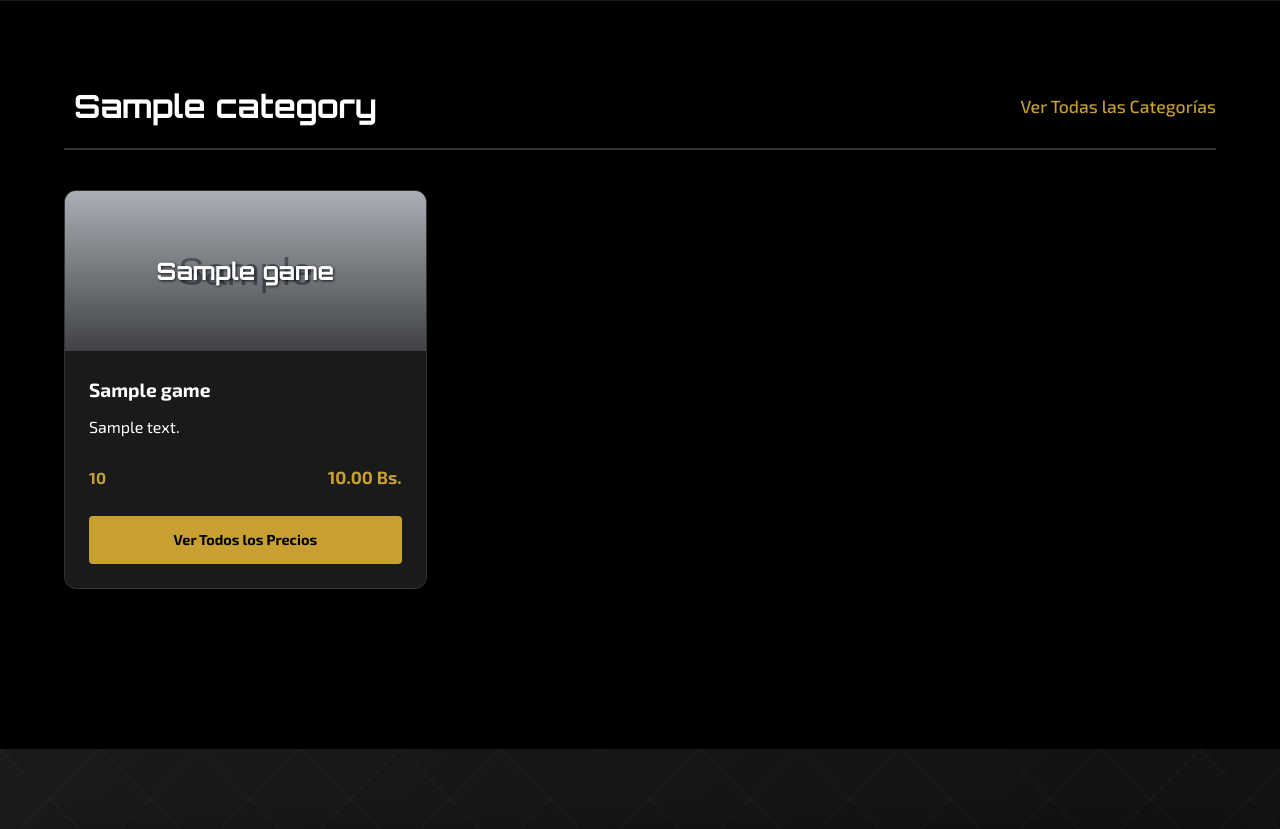
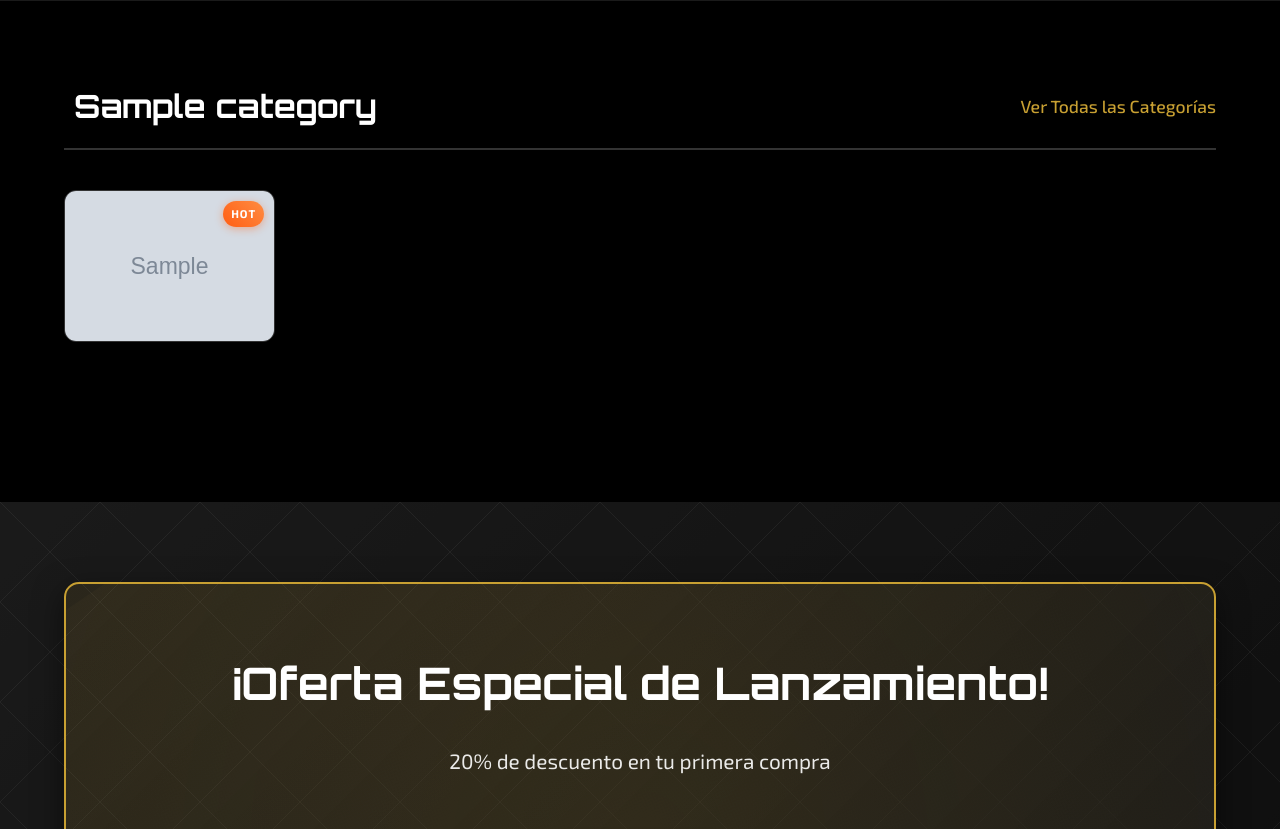
Before and after one commit to hero4crack/dropzone, a PHP site: page /dropzone/ in a window 1280 px wide. Shown: the part 1212-2041 px from the top of the page. Run offline with PHP 8.4, Linux system fonts and the light colour scheme; tables that the repository leaves empty or names only in its code hold one stand-in row (values such as "Sample post"); grey boxes marked "Sample" are stand-in pictures.

Commit message:
mejora visual en index

```diff
--- a/dropzone-contenido/index.php
+++ b/dropzone-contenido/index.php
@@ -717,6 +717,141 @@ foreach ($allGames as $game) {
             font-family: 'Exo 2', sans-serif;
         }
 
+
+
+/* NUEVOS ESTILOS PARA TARJETAS DE JUEGOS COMPACTAS */
+.games-grid-compact {
+    display: grid;
+    grid-template-columns: repeat(auto-fill, minmax(200px, 1fr));
+    gap: 1.5rem;
+    margin-top: 1rem;
+}
+
+.game-card-compact {
+    background: var(--dark-gray);
+    border-radius: 12px;
+    overflow: hidden;
+    transition: all 0.3s ease;
+    border: 1px solid var(--medium-gray);
+    position: relative;
+    cursor: pointer;
+    text-decoration: none;
+    display: block;
+}
+
+.game-card-compact:hover {
+    transform: translateY(-5px);
+    border-color: var(--gold);
+    box-shadow: 0 8px 20px rgba(200, 160, 50, 0.2);
+    text-decoration: none;
+}
+
+.game-image-container {
+    position: relative;
+    width: 100%;
+    height: 150px;
+    overflow: hidden;
+}
+
+.game-image {
+    width: 100%;
+    height: 100%;
+    background-size: cover;
+    background-position: center;
+    background-repeat: no-repeat;
+    transition: transform 0.3s ease;
+    background-color: var(--black); /* Fondo de respaldo */
+}
+
+.game-card-compact:hover .game-image {
+    transform: scale(1.05);
+}
+
+.hot-badge {
+    position: absolute;
+    top: 10px;
+    right: 10px;
+    background: linear-gradient(45deg, #FF5E14, #FF8C42);
+    color: white;
+    padding: 4px 8px;
+    border-radius: 20px;
+    font-size: 0.7rem;
+    font-weight: bold;
+    text-transform: uppercase;
+    letter-spacing: 1px;
+    box-shadow: 0 2px 8px rgba(255, 94, 20, 0.4);
+    z-index: 2;
+}
+
+.game-overlay {
+    position: absolute;
+    top: 0;
+    left: 0;
+    width: 100%;
+    height: 100%;
+    background: linear-gradient(to bottom, transparent 0%, rgba(0,0,0,0.8) 100%);
+    display: flex;
+    flex-direction: column;
+    justify-content: flex-end;
+    padding: 1rem;
+    opacity: 0;
+    transition: opacity 0.3s ease;
+}
+
+.game-card-compact:hover .game-overlay {
+    opacity: 1;
+}
+
+.game-name {
+    color: var(--white);
+    font-family: 'Orbitron', sans-serif;
+    font-size: 0.9rem;
+    font-weight: bold;
+    text-align: center;
+    margin-bottom: 0.5rem;
+    text-shadow: 1px 1px 3px rgba(0,0,0,0.8);
+}
+
+.game-actions {
+    display: flex;
+    justify-content: center;
+}
+
+.btn-view-prices {
+    background: var(--gold);
+    color: var(--black);
+    padding: 0.4rem 0.8rem;
+    border-radius: 4px;
+    font-size: 0.7rem;
+    font-weight: bold;
+    transition: all 0.3s;
+}
+
+.game-card-compact:hover .btn-view-prices {
+    background: var(--white);
+    transform: translateY(-2px);
+}
+
+/* Imagen por defecto cuando no carga */
+.game-image::before {
+    content: "🎮";
+    position: absolute;
+    top: 50%;
+    left: 50%;
+    transform: translate(-50%, -50%);
+    font-size: 2rem;
+    color: var(--gold);
+    opacity: 0.7;
+    display: none;
+}
+
+.game-image:empty::before {
+    display: block;
+}
+
+
+
+
         /* Responsive */
         @media (max-width: 768px) {
             .header-content {
@@ -867,7 +1002,7 @@ foreach ($allGames as $game) {
             </div>
         </section>
 
-        <!-- Juegos por Categoría -->
+      <!-- Juegos por Categoría - VERSIÓN CORREGIDA -->
 <section class="products" id="products">
     <div class="container">
         <?php
@@ -894,34 +1029,25 @@ foreach ($allGames as $game) {
                         </h2>
                         <a href="#categories" class="view-all">Ver Todas las Categorías</a>
                     </div>
-                            <div class="product-grid">
+
+                    <!-- GRID DE JUEGOS COMPACTO - SOLO IMAGEN Y NOMBRE -->
+                    <div class="games-grid-compact">
                         <?php foreach ($categoryData['games'] as $item): ?>
-                                    <div class="product-card" id="game-<?php echo $item['game']['id']; ?>">
-                                        <div class="product-img" style="background-image: url('<?php echo $item['game']['image_url'] ?: 'https://images.unsplash.com/photo-1550745165-9bc0b252726f?ixlib=rb-4.0.3&auto=format&fit=crop&w=2070&q=80'; ?>')">
-                                            <div class="product-name"><?php echo htmlspecialchars($item['game']['name']); ?></div>
-                                        </div>
-                                        <div class="product-info">
-                                            <h3><?php echo htmlspecialchars($item['game']['name']); ?></h3>
-                                            <p><?php echo htmlspecialchars($item['game']['description'] ?: 'Recargas disponibles'); ?></p>
-
-                                            <div class="price-list">
-                                                <?php if (count($item['products']) > 0): ?>
-                                                    <?php foreach ($item['products'] as $product): ?>
-                                                        <div class="price-item">
-                                                            <span class="currency-amount"><?php echo htmlspecialchars($product['currency_amount']); ?></span>
-                                                            <span class="price"><?php echo number_format($product['price'], 2); ?> Bs.</span>
-                                                        </div>
-                                                    <?php endforeach; ?>
-                                                <?php else: ?>
-                                                    <p style="color: var(--gold); text-align: center; font-style: italic;">
-                                                        Próximamente...
-                                                    </p>
+                            <a href="game-prices.php?game_id=<?php echo $item['game']['id']; ?>" class="game-card-compact" id="game-<?php echo $item['game']['id']; ?>">
+                                <div class="game-image-container">
+                                    <div class="game-image" style="background-image: url('<?php echo !empty($item['game']['image_url']) ? htmlspecialchars($item['game']['image_url']) : 'https://images.unsplash.com/photo-1550745165-9bc0b252726f?ixlib=rb-4.0.3&auto=format&fit=crop&w=2070&q=80'; ?>')">
+                                        <?php if ($item['game']['featured']): ?>
+                                            <div class="hot-badge">HOT</div>
                                         <?php endif; ?>
                                     </div>
-
-                                            <a href="#" class="btn-small">Ver Todos los Precios</a>
+                                    <div class="game-overlay">
+                                        <div class="game-name"><?php echo htmlspecialchars($item['game']['name']); ?></div>
+                                        <div class="game-actions">
+                                            <span class="btn-view-prices">Ver Precios</span>
                                         </div>
                                     </div>
+                                </div>
+                            </a>
                         <?php endforeach; ?>
                     </div>
                 </div>
```
Lines whose indentation alone changed are shown as unchanged.
